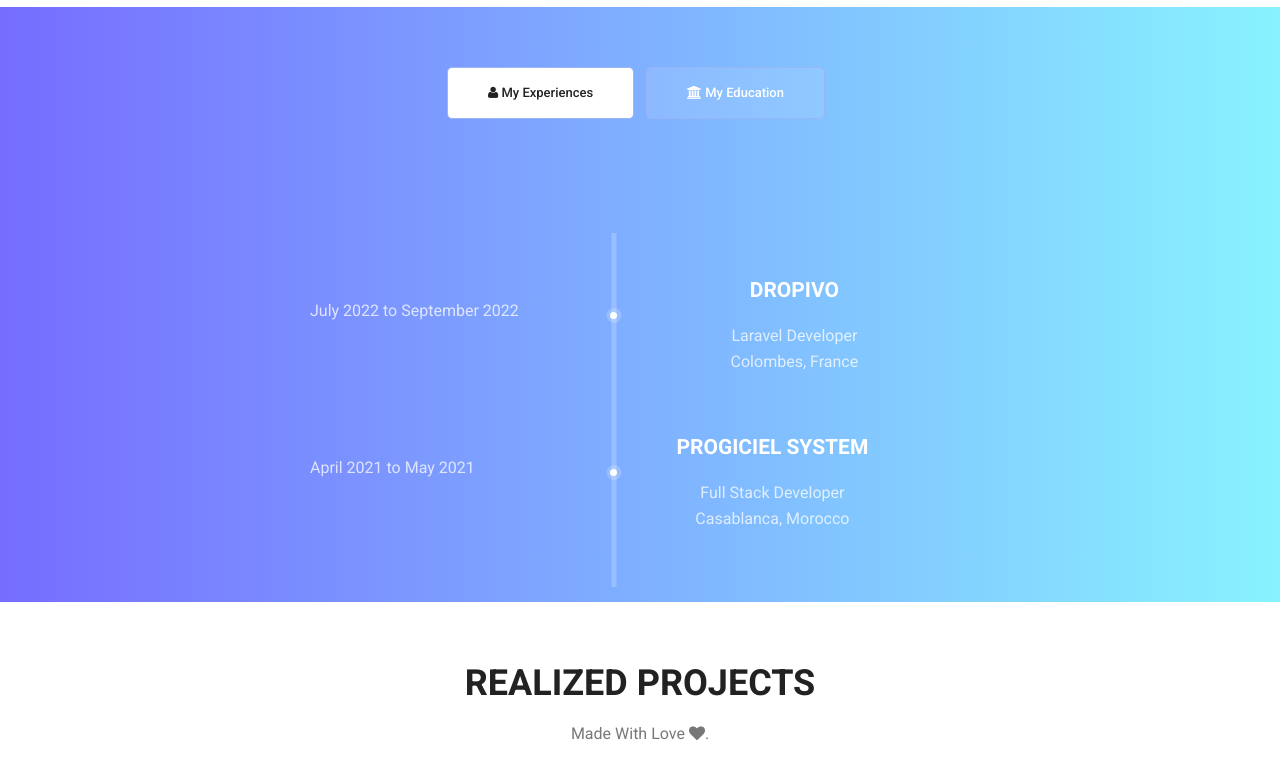
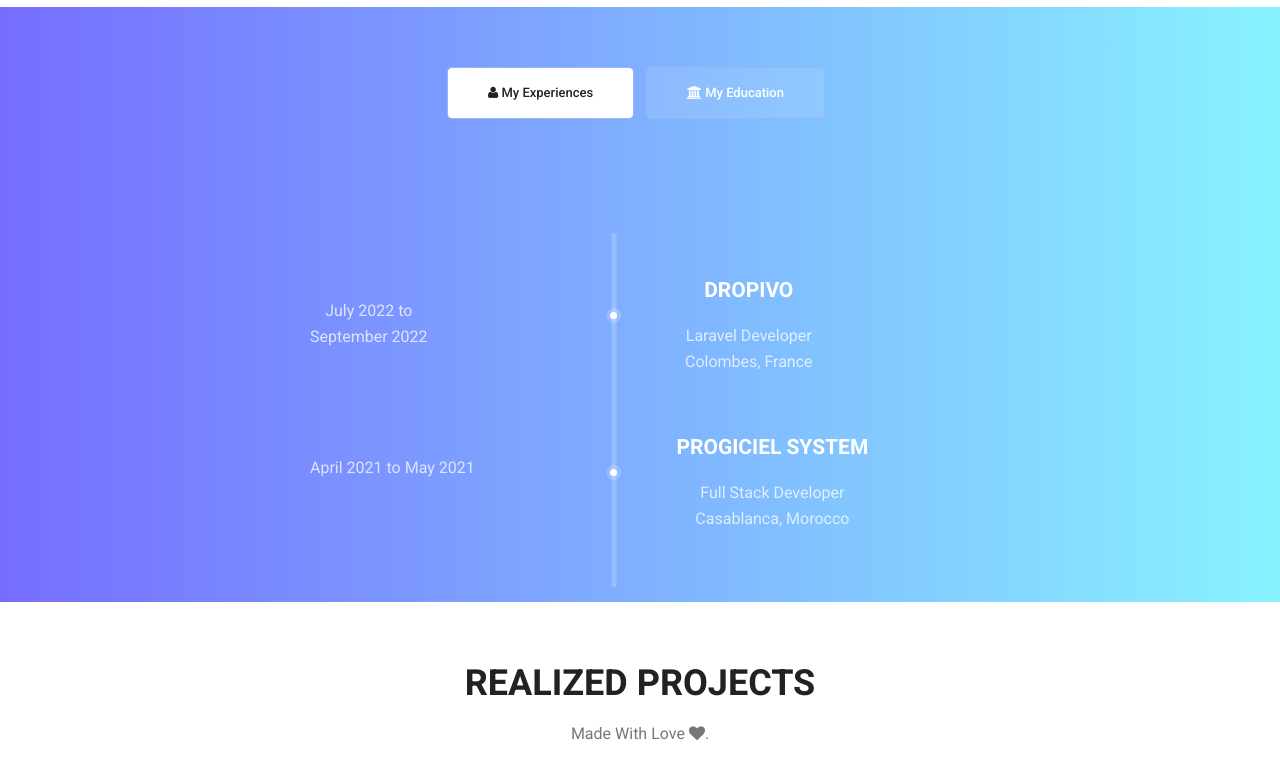
Before and after one commit to elkhouchani/elkhouchani.github.io, a plain HTML site: page index.html in a window 1280 px wide. Shown: the part 1479-2257 px from the top of the page. Drawn offline with Linux system fonts and the light colour scheme.

Commit message:
Update index.html

```diff
--- a/index.html
+++ b/index.html
@@ -160,7 +160,7 @@
 									<span></span>
 									<div class="media">
 										<div class="d-flex">
-											<p>July 2022 to September 2022</p>
+											<p>July 2022 to <br /> September 2022</p>
 										</div>
 										<div class="media-body">
 											<h4>Dropivo</h4>
```
